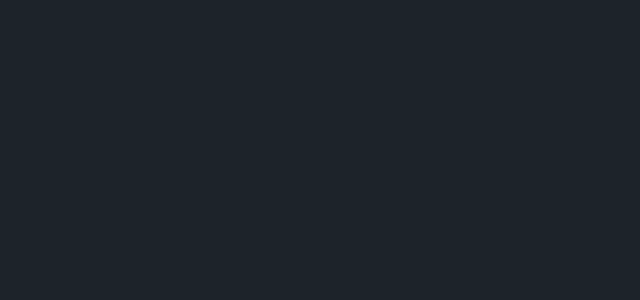
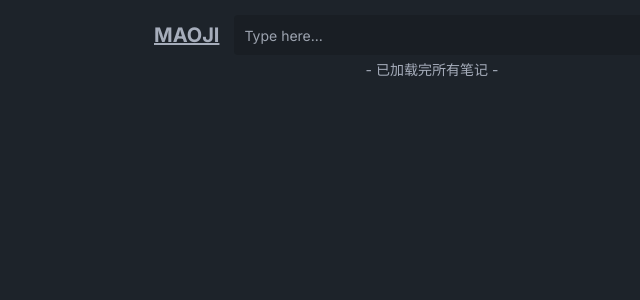
Before and after one commit to maodaisuki/Memos, a Next.js app: page /search in a window 1280 px wide. Shown: the top 300 px of the page, without its empty margins (208-848 px from the left). Built offline with nearby package versions, Linux system fonts and the light colour scheme.

Commit message:
Update code.

```diff
--- a/src/api/memo.ts
+++ b/src/api/memo.ts
@@ -64,9 +64,9 @@ async function postMemo(memo: Memo) {
     return { data, error };
 }
 
-async function getMemoList(page: number, limit: number = 20) {
+async function getMemoList(page: number, limit: number = 20, query: string = "") {
     const { data, error } = await instance.get(
-        `/Memo/trends?page=${page}&pageSize=${limit}`,
+        `/Memo/trends?page=${page}&pageSize=${limit}&query=${query}`,
         {
             headers: header
         }
--- /dev/null
+++ b/src/app/hashtags/[tag]/page.tsx
@@ -0,0 +1,8 @@
+'use client'
+import { useParams } from "next/navigation";
+
+export default function TagPage() {
+  const { tag } = useParams();
+  // TODO 个人页面
+  return <div>My id: {tag}</div>
+}
--- a/src/app/search/page.tsx
+++ b/src/app/search/page.tsx
@@ -1,4 +1,6 @@
 'use client'
+import HeaderMenu from "@/components/header";
+import MemosContainer from "@/components/memosContainer";
 import { useSearchParams } from "next/navigation"
 
 const SearchPage = () => {
@@ -6,7 +8,17 @@ const SearchPage = () => {
     const query = searchParams?.get('query') || '';
     // TODO 搜索页面
     // TODO 高亮搜索
-    return <></>
+    return (
+      <main className="m-0 min-h-screen min-w-screen flex flex-col items-center">
+        <div className="md:w-full max-w-xl flex flex-col items-center w-full">
+          <HeaderMenu />
+          {/* <MemosContainer initialList={initialList.data.memoList} username={username} userId={currentUser.userId}/> */}
+          <div className="w-full text-center text-sm px-[10px]">
+            - 已加载完所有笔记 -
+          </div>
+        </div>
+      </main>
+    );
 }
 
 export default SearchPage;
--- a/src/app/user/[userId]/page.tsx
+++ b/src/app/user/[userId]/page.tsx
@@ -1,7 +1,7 @@
 'use client'
 import { useParams } from "next/navigation";
 
-export default function Page() {
+export default function UserPage() {
   const { userId } = useParams();
   // TODO 个人页面
   return <div>My id: {userId}</div>
--- a/src/components/header.tsx
+++ b/src/components/header.tsx
@@ -1,12 +1,15 @@
+'use client'
 import Link from "next/link";
 import SearchBar from "@/components/search";
+import { useRouter } from "next/navigation";
+
 const HeaderMenu = () => {
-
+    const router = useRouter();
     return (
         <div className="w-full flex flex-col">
             <div className="mt-[10px] w-full flex flex-row items-center justify-between px-[10px]">
                 <div className="font-bold flex w-full flex-row justify-between items-center">
-                    <div className="hover:cursor-pointer text-[20px] underline">
+                    <div className="hover:cursor-pointer text-[20px] underline" onClick={() => {router.push('/mine')}}>
                         MAOJI
                     </div>
                     <SearchBar />
--- a/src/components/memos.tsx
+++ b/src/components/memos.tsx
@@ -5,7 +5,7 @@ import MemosFooter from "./memosFooter";
 import { Memo } from "@/interfaces/memo";
 import useSWR from "swr";
 import { getUserById } from "@/api/user";
-import { useState } from "react";
+import { useEffect, useState } from "react";
 import toast from "react-hot-toast";
 import { updateMemo } from "@/api/memo";
 
@@ -21,7 +21,7 @@ function convertDate(utc: string) {
 
 const MemosCard = ({ memo, currentUserId }: Props) => {
     const [isOnEdit, setIsOnEdit] = useState(false);
-    const [eidtedMemo, setEditedMemo] = useState(memo.content);
+    const [eidtedMemo, setEditedMemo] = useState(memo.content.slice());
     const onEdit = () => {
         document.getElementById("memoDropdownMenu")!.blur();
         setIsOnEdit(true);
@@ -38,6 +38,17 @@ const MemosCard = ({ memo, currentUserId }: Props) => {
 			setIsMemoabled(false);
 		}
 	}
+
+    useEffect(() => {
+        setEditedMemo(memo.content);
+        if (eidtedMemo !== "") {
+			setIsMemoabled(true);
+		}
+		else {
+			setIsMemoabled(false);
+		}
+    // eslint-disable-next-line react-hooks/exhaustive-deps
+    }, [isOnEdit, memo.content])
 
 	async function editMemo() {
         // console.log(memo.createdDate);
```
